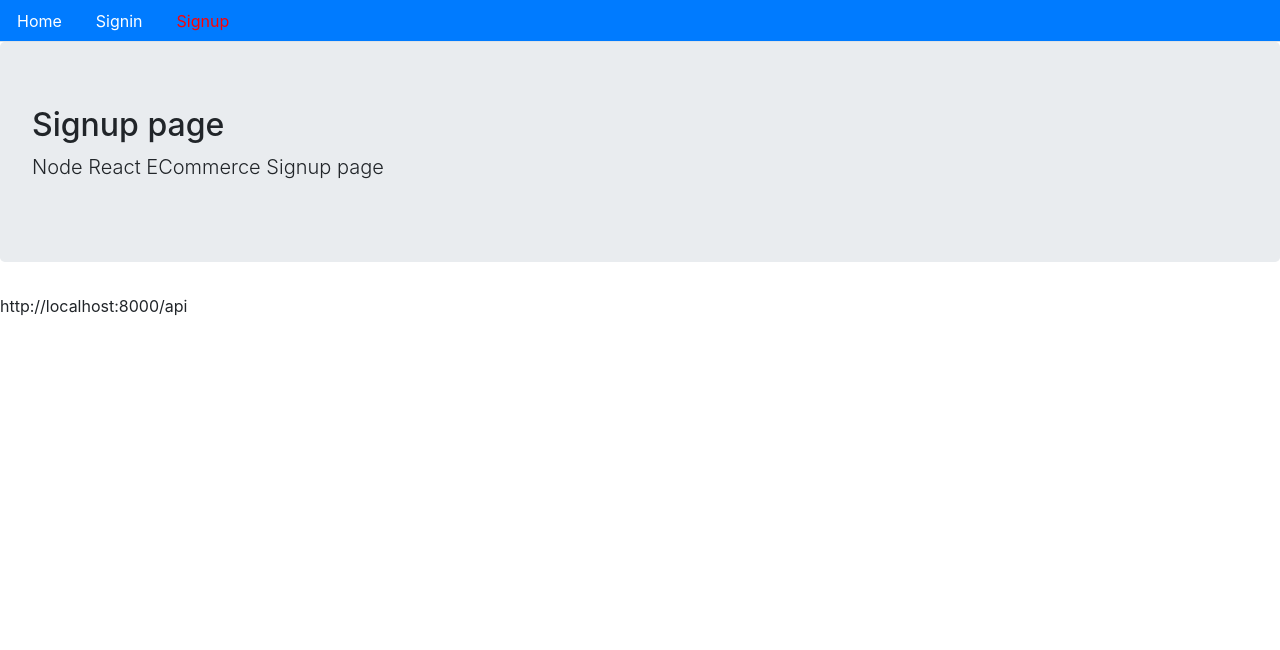
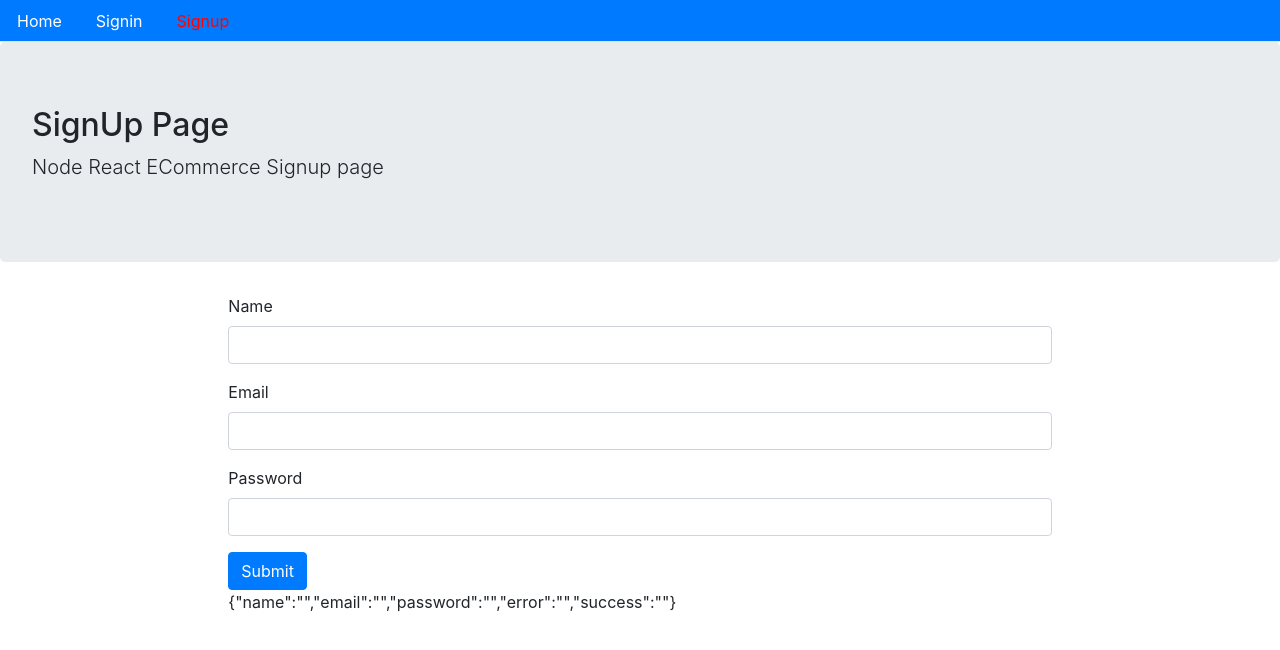
Before and after one commit to shyam-22/My_Project---DreamGirl.com, a React (Create React App) app in the folder ecommerce-front/: page /signup in a window 1280 px wide. Shown: the top 650 px of the page. Built offline with nearby package versions, Linux system fonts and the light colour scheme.

Commit message:
#shyam : maja aara hai

```diff
--- a/ecommerce-front/src/Routes.js
+++ b/ecommerce-front/src/Routes.js
@@ -2,9 +2,9 @@ import React from 'react'
 import {BrowserRouter,Switch,Route} from "react-router-dom"
 //BrowserRouter already is a component-->so this will wrap the rest of routes i application
 //BrowserRouter is main wrapper tha t will make the props available in all this components
-import Signup from "./USER/Signup"
-import Signin from "./USER/Signin"
-import Home from "./CORE component/Home"
+import Signup from "./USER/Signup";
+import Signin from "./USER/Signin";
+import Home from "./CORE component/Home";
 
 const Routes = () => {
     return (
--- a/ecommerce-front/src/USER/Signin.js
+++ b/ecommerce-front/src/USER/Signin.js
@@ -5,9 +5,16 @@ import Layout from "../CORE component/Layout"
 const Signin = () => {
     return (
         <Layout title="SignIn page" description="Node React ECommerce SignIn page">
-        ...
+        ......
          </Layout>
     )
 }
 
-export default Signin
+export default Signin;
+
+
+/*
+<Layout title="SignIn page" description="Node React ECommerce SignIn page">
+        ...
+</Layout>
+*/
--- a/ecommerce-front/src/USER/Signup.js
+++ b/ecommerce-front/src/USER/Signup.js
@@ -1,13 +1,55 @@
-import React from 'react'
+import React, { useState } from 'react'
 import Layout from "../CORE component/Layout"
+//import {API} from "../config"
 
 
 const Signup = () => {
+
+    const [value,setValue] = useState({name : "", email : "", password :"", error : "", success:""})
+
+    const {name,email,password} = value
+
+    const handleChange = name => (e) => {
+        setValue({...value,error:false,[name]:e.target.value})
+    }
+
+    const signUp = (name,email,password) => {
+        console.log(name,email,password)
+    }
+
+    const handleSubmit = (e) => {
+        e.preventDefault()
+        signUp(name,email,password)
+    }
+
+    const signUpForm = () =>(
+        <form>
+            <div className="form-group">
+                <label className="text-mutes">Name</label>
+                <input type="text" className="form-control" onChange={handleChange("name")}/>
+            </div>
+
+            <div className="form-group">
+                <label className="text-mutes">Email</label>
+                <input type="email" className="form-control" onChange={handleChange("email")}/>
+            </div>
+
+            <div className="form-group">
+                <label className="text-mutes">Password</label>
+                <input type="Password" className="form-control" onChange={handleChange("password")}/>
+            </div>
+
+            <button type="submit" className="btn btn-primary" onClick={handleSubmit}>Submit</button>
+        </form>
+    )
+
     return (
-        <Layout title="Signup page" description="Node React ECommerce Signup page">
-            {process.env.REACT_APP_API_URL}
+        <Layout title="SignUp Page" description="Node React ECommerce Signup page"
+        className="container col-md-8 offset-md-2">
+            {signUpForm()}
+            {JSON.stringify(value)}
         </Layout>
-    )
-}
+    );
+};
 
-export default Signup
+export default Signup;
--- /dev/null
+++ b/ecommerce-front/src/config.js
@@ -0,0 +1 @@
+export const API = process.env.REACT_APP_API_URL;
```
Also changed, not shown: 2 other files (tests, documents, lock files or other folders).
